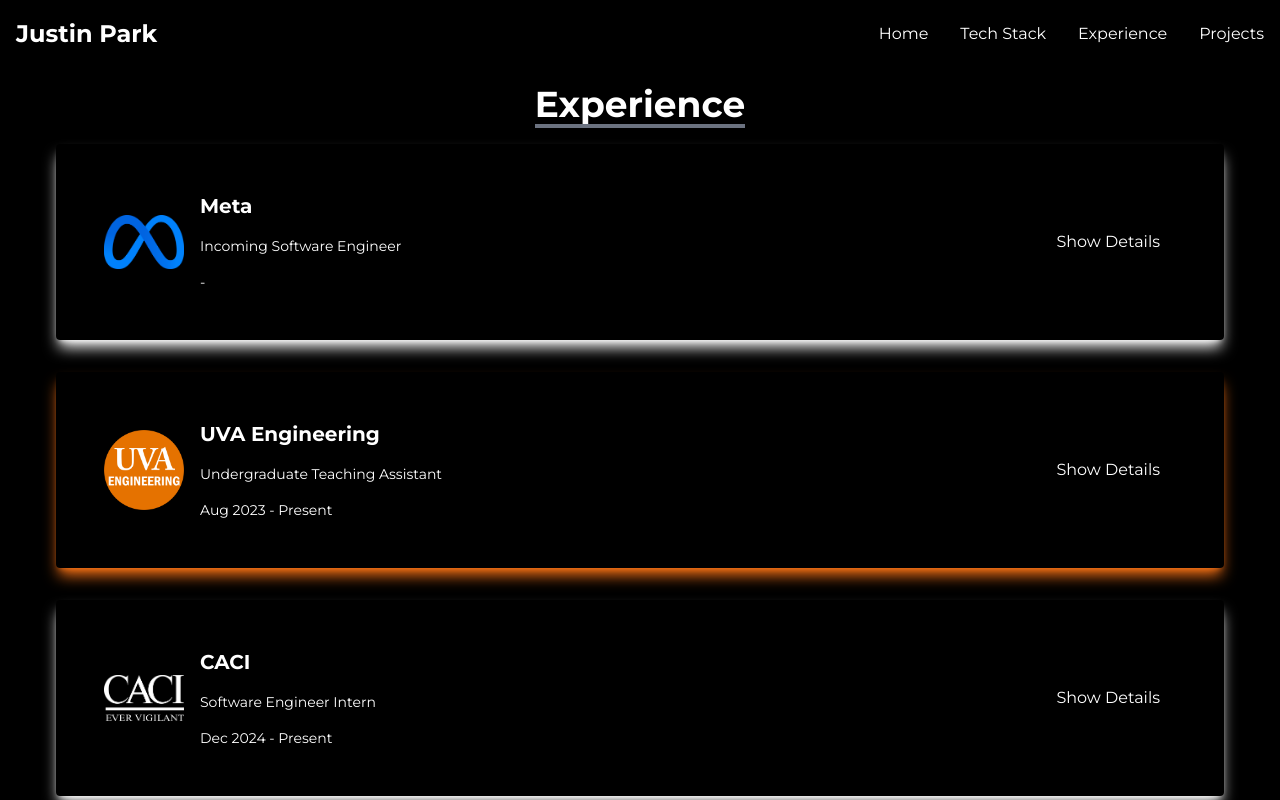
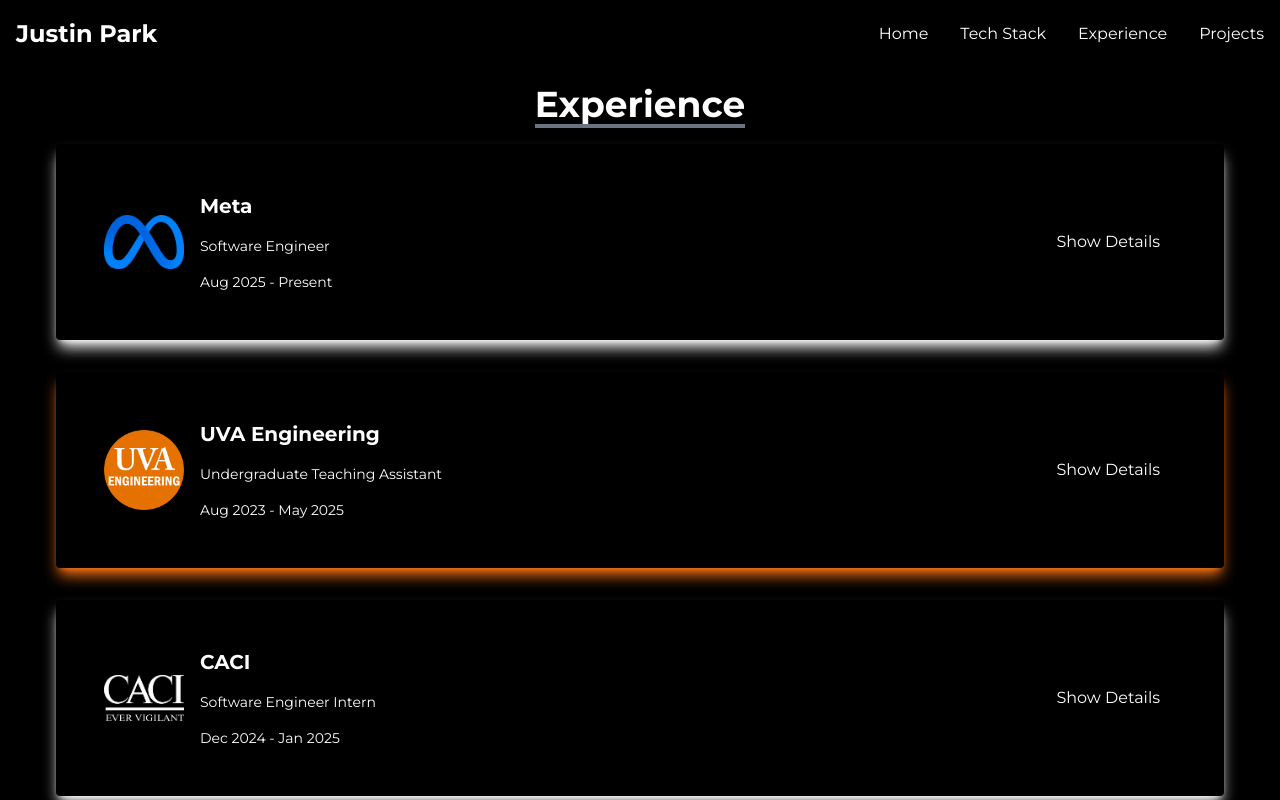
Before and after one commit to jpark0504/jpark0504.github.io, a React (Create React App) app: page /experience in a window 1280 px wide. Shown: the top 800 px of the page. Built offline with nearby package versions, Linux system fonts and the light colour scheme.

Commit message:
updates to life

```diff
--- a/src/components/Experience.jsx
+++ b/src/components/Experience.jsx
@@ -8,9 +8,9 @@
     {
         id: 1,
         company: 'Meta',
-        position: 'Incoming Software Engineer',
-        startDate: '',
-        endDate: '',
+        position: 'Software Engineer',
+        startDate: 'Aug 2025',
+        endDate: 'Present',
         description: [
             'Incoming New Grad SWE 2025'
         ],
@@ -22,9 +22,9 @@
         company: 'UVA Engineering',
         position: 'Undergraduate Teaching Assistant',
         startDate: 'Aug 2023',
-        endDate: 'Present',
+        endDate: 'May 2025',
         description: [
-            'Current TA for CS 2130: Computer Systems & Organization and APMA 3120: Statistics',
+            'TA\'d for CS 2130: Computer Systems & Organization, APMA 3120: Statistics, and APMA 3100: Probability',
             'Hosted office hours and answered questions on Piazza regarding fundamentals of computer architecture and probability for around 10 hours per week',
             'Graded student work and exams, providing feedback for areas in need of improvement for over 500 students'
         ],
@@ -36,9 +36,11 @@
         company: 'CACI',
         position: 'Software Engineer Intern',
         startDate: 'Dec 2024',
-        endDate: 'Present',
+        endDate: 'Jan 2025',
         description: [
-            'Working on an internal tool to help new developers with unfamiliar terminology',
+            'Worked on an internal tool to help new developers with unfamiliar terminology',
+            'Created backend logic for filtering and searching for key terms using Java',
+            'Developed template for front-end using AngularJS'
         ],
         logo: cacilogo,
         style: 'shadow-white',
--- a/src/components/Footer.jsx
+++ b/src/components/Footer.jsx
@@ -13,7 +13,7 @@
                     <a href="https://www.linkedin.com/in/justin-j-park4/" target="_blank" rel="noopener noreferrer" className="contact-link">
                         <FaLinkedin size={30} />
                     </a>
-                    <a href="mailto:justinpark04@gmail.com" className="contact-link">
+                    <a href="mailto:jjpark.career@gmail.com" className="contact-link">
                         <HiOutlineMail size={30} />
                     </a>
                     <a href="https://github.com/jpark0504" target="_blank" rel="noopener noreferrer" className="contact-link">
--- a/src/components/Projects.jsx
+++ b/src/components/Projects.jsx
@@ -4,6 +4,7 @@
 import aiproject from "../assets/aiproject.png";
 import mlproject from "../assets/mlproject.png";
 import honorsite from "../assets/HonorWebsite.png";
+import hoossick from "../assets/hoossick.png";
 import "./Projects.css";
 
 const Projects = () => {
@@ -37,6 +38,12 @@
             src: website,
             codeLink: 'https://github.com/jpark0504/jpark0504.github.io ',
             demoLink: ''
+        },
+        {
+            id: 6,
+            src: hoossick,
+            codeLink: 'https://github.com/MatthewELucio/ContactTracingAppHooHacks',
+
         }
         // Add more project objects with their respective image source, code link, and demo link
     ];
```
Also changed, not shown: src/assets/hoossick.png (added), 1 other file (tests, documents, lock files or other folders).
